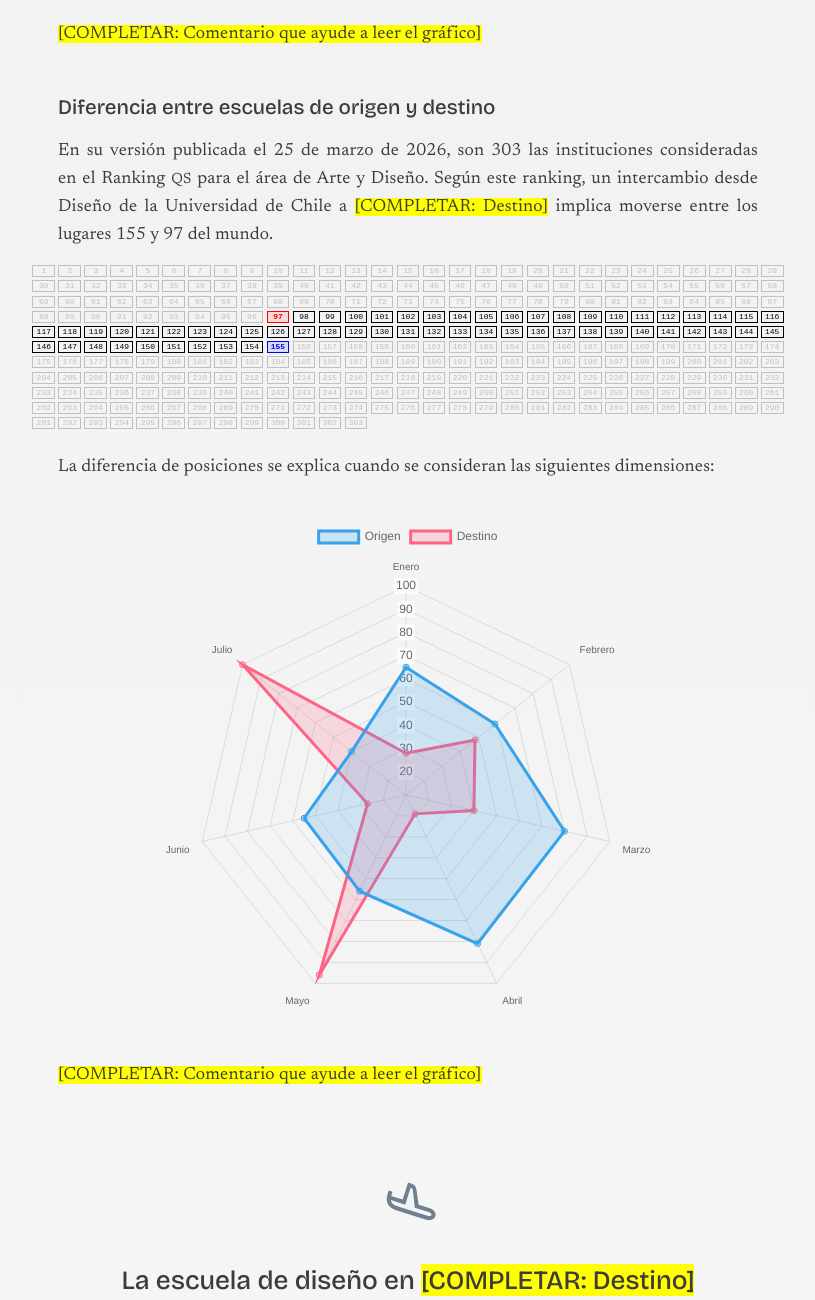
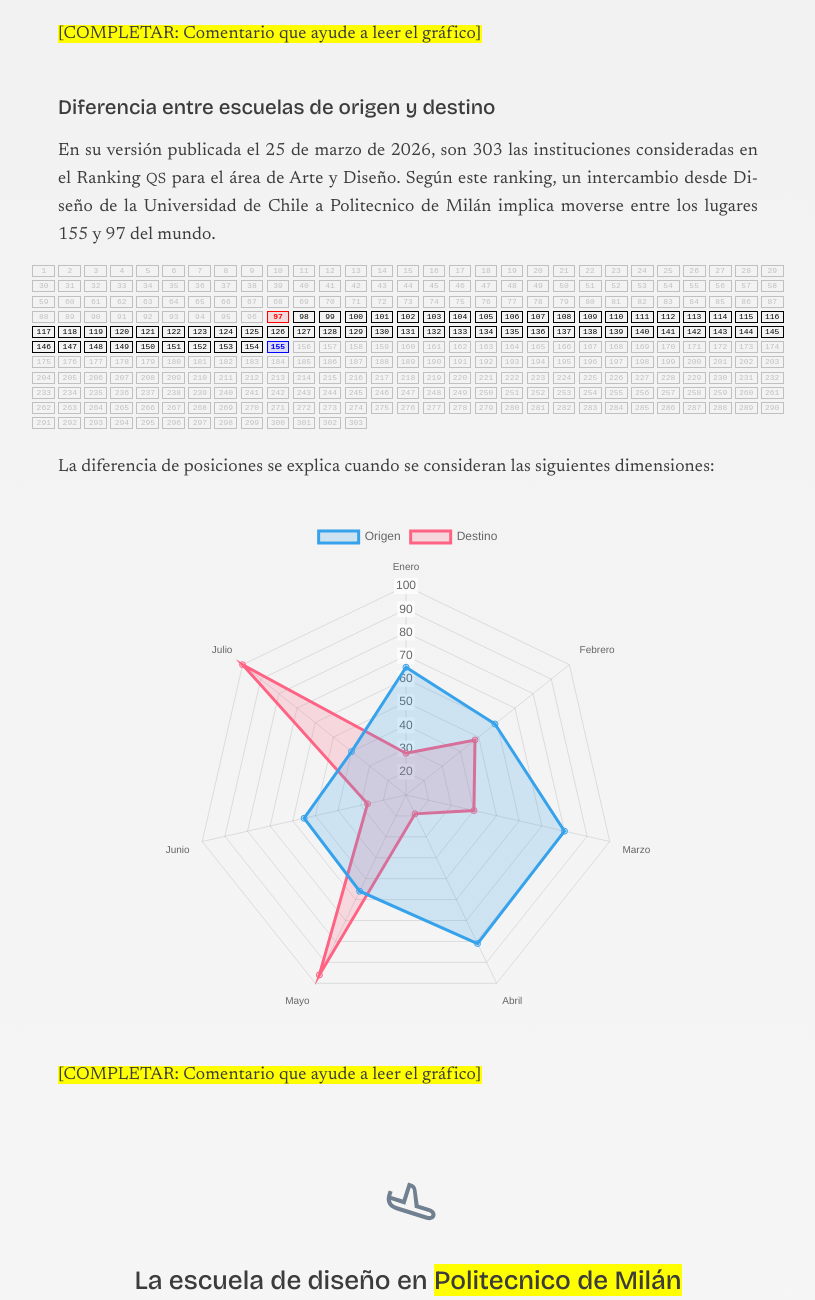
Before and after one commit to violeta-fer/clase-13, a plain HTML site: page index.html in a window 1280 px wide. Shown: the part 2840-4140 px from the top of the page, without its empty margins (232-1047 px from the left). Drawn offline with nearby package versions, Linux system fonts and the light colour scheme.

Commit message:
Update destination school to Politecnico de Milán

```diff
--- a/index.html
+++ b/index.html
@@ -393,7 +393,7 @@
                 En su versión publicada el 25 de marzo de 2026, son <span data-dato="escuelas.total"></span> las
                 instituciones consideradas en el Ranking <abbr title="Quacquarelli Symonds">QS</abbr> para el área de
                 Arte y Diseño. Según este ranking, un intercambio desde Diseño de la Universidad de Chile a
-                <mark>[COMPLETAR: Destino]</mark> implica moverse entre los lugares
+                Politecnico de Milán implica moverse entre los lugares
                 <span data-dato="escuelas.origen"></span> y <span data-dato="escuelas.destino"></span> del mundo.
             </p>
 
@@ -403,7 +403,7 @@
             <div class="grafico"><canvas id="comparaEscuelas"></canvas></div>
             <p><mark>[COMPLETAR: Comentario que ayude a leer el gráfico]</mark></p>
 
-            <h2 class="destino">La escuela de diseño en <mark>[COMPLETAR: Destino]</mark></h2>
+            <h2 class="destino">La escuela de diseño en <mark>Politecnico de Milán</mark></h2>
 
             <p>
                 <mark>[COMPLETAR: Texto introductorio para presentar la Escuela de Destino]</mark>. Lorem ipsum dolor
```
